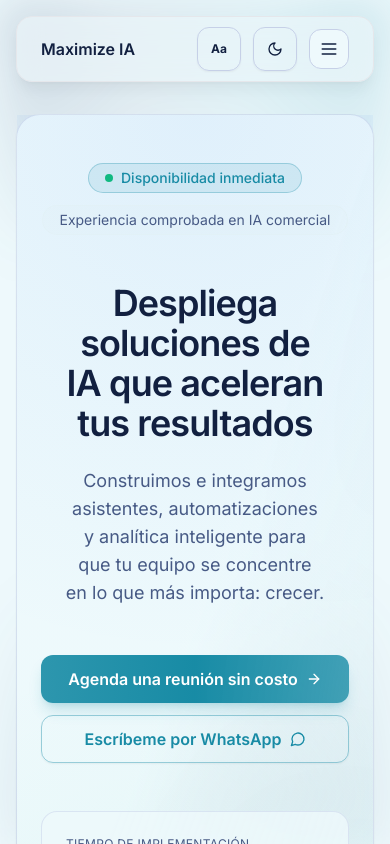
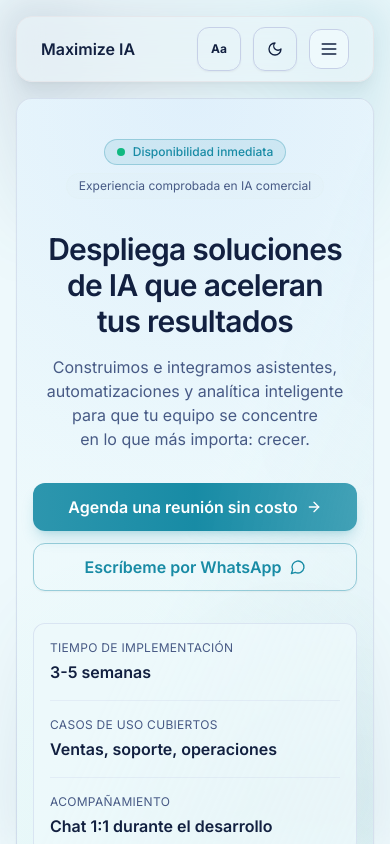
Before and after one commit to maximodip/maximize-ai-website, a Next.js app: page / in a window 390 px wide. Shown: the top 844 px of the page. Built offline with nearby package versions, Linux system fonts and the light colour scheme.

Commit message:
Refactor SiteHeader component to improve navigation behavior by adding checks for home page and enhancing scroll functionality. Update HeroSection styles for better layout and responsiveness, including adjustments to spacing and text sizes for improved readability.

```diff
--- a/src/components/sections/hero-section.tsx
+++ b/src/components/sections/hero-section.tsx
@@ -6,26 +6,26 @@ import { cn } from "@/lib/utils";
 
 export const HeroSection = () => {
   return (
-    <section className="relative isolate mt-12 rounded-3xl border border-border/60 bg-gradient-to-br from-background via-background to-primary/5 px-6 py-12 shadow-sm md:mt-16 md:px-12 md:py-16 animate-in fade-in slide-in-from-bottom-4 duration-700">
-      <div className="pointer-events-none absolute inset-0 -z-10 bg-[radial-gradient(circle_at_top,_rgba(59,130,246,0.08),_transparent_55%)]" />
-      <div className="pointer-events-none absolute inset-0 -z-10 bg-[radial-gradient(circle_at_bottom,_rgba(16,185,129,0.05),_transparent_45%)]" />
+    <section className="relative isolate mt-8 rounded-2xl border border-border/60 bg-gradient-to-br from-background via-background to-primary/5 px-4 py-10 shadow-sm md:mt-16 md:rounded-3xl md:px-12 md:py-16 animate-in fade-in slide-in-from-bottom-4 duration-700">
+      <div className="pointer-events-none absolute inset-0 -z-10 rounded-2xl bg-[radial-gradient(circle_at_top,_rgba(59,130,246,0.08),_transparent_55%)] md:rounded-3xl" />
+      <div className="pointer-events-none absolute inset-0 -z-10 rounded-2xl bg-[radial-gradient(circle_at_bottom,_rgba(16,185,129,0.05),_transparent_45%)] md:rounded-3xl" />
 
-      <div className="relative mx-auto flex max-w-5xl flex-col items-center gap-12 text-center">
-        <div className="flex flex-wrap items-center justify-center gap-3 text-sm">
-          <span className="inline-flex items-center gap-2 rounded-full border border-primary/30 bg-primary/10 px-4 py-1 font-medium text-primary">
+      <div className="relative mx-auto flex max-w-5xl flex-col items-center gap-8 text-center md:gap-12">
+        <div className="flex flex-wrap items-center justify-center gap-2 text-sm sm:gap-3">
+          <span className="inline-flex items-center gap-2 rounded-full border border-primary/30 bg-primary/10 px-3 py-1 text-xs font-medium text-primary sm:px-4 sm:text-sm">
             <span className="inline-block h-2 w-2 rounded-full bg-emerald-500" />
             Disponibilidad inmediata
           </span>
-          <span className="inline-flex items-center gap-2 rounded-full border border-muted/60 bg-muted/20 px-4 py-1 text-muted-foreground">
+          <span className="inline-flex items-center gap-2 rounded-full border border-muted/60 bg-muted/20 px-3 py-1 text-xs text-muted-foreground sm:px-4 sm:text-sm">
             Experiencia comprobada en IA comercial
           </span>
         </div>
 
-        <div className="space-y-6">
-          <h1 className="text-balance text-4xl font-semibold tracking-tight text-foreground sm:text-5xl md:text-6xl">
+        <div className="space-y-4 md:space-y-6">
+          <h1 className="text-balance text-3xl font-semibold tracking-tight text-foreground sm:text-4xl md:text-5xl lg:text-6xl">
             Despliega soluciones de IA que aceleran tus resultados
           </h1>
-          <p className="mx-auto max-w-3xl text-balance text-lg text-muted-foreground md:text-xl">
+          <p className="mx-auto max-w-3xl text-balance text-base text-muted-foreground sm:text-lg md:text-xl">
             Construimos e integramos asistentes, automatizaciones y analítica
             inteligente para que tu equipo se concentre en lo que más importa:
             crecer.
@@ -39,7 +39,7 @@ export const HeroSection = () => {
             rel="noreferrer"
             className={cn(
               buttonVariants({ size: "lg" }),
-              "group w-full sm:w-auto",
+              "group w-full sm:w-auto"
             )}
           >
             <span className="inline-flex items-center gap-2">
@@ -56,7 +56,7 @@ export const HeroSection = () => {
             rel="noreferrer"
             className={cn(
               buttonVariants({ variant: "outline", size: "lg" }),
-              "group w-full border-primary/40 text-primary transition-colors hover:border-primary hover:bg-primary/10 sm:w-auto",
+              "group w-full border-primary/40 text-primary transition-colors hover:border-primary hover:bg-primary/10 sm:w-auto"
             )}
           >
             <span className="inline-flex items-center gap-2">
@@ -69,18 +69,18 @@ export const HeroSection = () => {
           </Link>
         </div>
 
-        <div className="grid w-full gap-4 rounded-2xl border border-border/50 bg-background/80 p-6 text-left sm:grid-cols-3">
-          <div className="space-y-1">
+        <div className="grid w-full gap-4 rounded-xl border border-border/50 bg-background/80 p-4 text-left sm:grid-cols-3 sm:rounded-2xl sm:p-6">
+          <div className="space-y-1 border-b border-border/30 pb-4 sm:border-b-0 sm:border-r sm:pb-0 sm:pr-4 last:border-0">
             <p className="text-xs uppercase tracking-wide text-muted-foreground">
               Tiempo de implementación
             </p>
-            <p className="text-lg font-semibold">3-5 semanas</p>
+            <p className="text-base font-semibold sm:text-lg">3-5 semanas</p>
           </div>
-          <div className="space-y-1">
+          <div className="space-y-1 border-b border-border/30 pb-4 sm:border-b-0 sm:border-r sm:pb-0 sm:px-4 last:border-0">
             <p className="text-xs uppercase tracking-wide text-muted-foreground">
               Casos de uso cubiertos
             </p>
-            <p className="text-lg font-semibold">
+            <p className="text-base font-semibold sm:text-lg">
               Ventas, soporte, operaciones
             </p>
           </div>
@@ -88,7 +88,7 @@ export const HeroSection = () => {
             <p className="text-xs uppercase tracking-wide text-muted-foreground">
               Acompañamiento
             </p>
-            <p className="text-lg font-semibold">
+            <p className="text-base font-semibold sm:text-lg">
               Chat 1:1 durante el desarrollo
             </p>
           </div>
--- a/src/components/site-header.tsx
+++ b/src/components/site-header.tsx
@@ -47,6 +47,13 @@ export const SiteHeader = () => {
 
     setIsAnimatingToHome(true);
 
+    // Check if we're not on the home page
+    if (window.location.pathname !== "/") {
+      // Navigate to home page first
+      window.location.href = "/";
+      return;
+    }
+
     window.scrollTo({
       top: 0,
       behavior: "smooth",
@@ -55,6 +62,27 @@ export const SiteHeader = () => {
     setTimeout(() => {
       setIsAnimatingToHome(false);
     }, ANIMATION_COMPLETE_DELAY);
+  };
+
+  const handleNavClick = (
+    e: React.MouseEvent<HTMLAnchorElement>,
+    sectionId: string
+  ) => {
+    e.preventDefault();
+    handleCloseMenu();
+
+    // Check if we're not on the home page
+    if (window.location.pathname !== "/") {
+      // Navigate to home page with the hash
+      window.location.href = `/#${sectionId}`;
+      return;
+    }
+
+    // If we're on the home page, scroll to the section
+    const section = document.getElementById(sectionId);
+    if (section) {
+      section.scrollIntoView({ behavior: "smooth" });
+    }
   };
 
   // Close menu when clicking outside
@@ -274,6 +302,7 @@ export const SiteHeader = () => {
               href="/#features"
               className={getNavLinkClasses("features")}
               data-section="features"
+              onClick={(e) => handleNavClick(e, "features")}
             >
               Servicios
             </Link>
@@ -281,6 +310,7 @@ export const SiteHeader = () => {
               href="/#how"
               className={getNavLinkClasses("how")}
               data-section="how"
+              onClick={(e) => handleNavClick(e, "how")}
             >
               Proceso
             </Link>
@@ -288,6 +318,7 @@ export const SiteHeader = () => {
               href="/#faq"
               className={getNavLinkClasses("faq")}
               data-section="faq"
+              onClick={(e) => handleNavClick(e, "faq")}
             >
               FAQ
             </Link>
@@ -295,6 +326,7 @@ export const SiteHeader = () => {
               href="/#about"
               className={getNavLinkClasses("about")}
               data-section="about"
+              onClick={(e) => handleNavClick(e, "about")}
             >
               Quién soy
             </Link>
@@ -311,6 +343,7 @@ export const SiteHeader = () => {
                 buttonVariants(),
                 "hidden md:inline-flex h-10 px-6"
               )}
+              onClick={(e) => handleNavClick(e, "book")}
             >
               Contacto
             </Link>
@@ -351,7 +384,7 @@ export const SiteHeader = () => {
                 href="/#features"
                 className={getMobileNavLinkClasses("features")}
                 data-section="features"
-                onClick={handleCloseMenu}
+                onClick={(e) => handleNavClick(e, "features")}
               >
                 Servicios
               </Link>
@@ -359,7 +392,7 @@ export const SiteHeader = () => {
                 href="/#how"
                 className={getMobileNavLinkClasses("how")}
                 data-section="how"
-                onClick={handleCloseMenu}
+                onClick={(e) => handleNavClick(e, "how")}
               >
                 Proceso
               </Link>
@@ -367,7 +400,7 @@ export const SiteHeader = () => {
                 href="/#faq"
                 className={getMobileNavLinkClasses("faq")}
                 data-section="faq"
-                onClick={handleCloseMenu}
+                onClick={(e) => handleNavClick(e, "faq")}
               >
                 FAQ
               </Link>
@@ -375,7 +408,7 @@ export const SiteHeader = () => {
                 href="/#about"
                 className={getMobileNavLinkClasses("about")}
                 data-section="about"
-                onClick={handleCloseMenu}
+                onClick={(e) => handleNavClick(e, "about")}
               >
                 Quién soy
               </Link>
@@ -385,7 +418,7 @@ export const SiteHeader = () => {
                   buttonVariants(),
                   "w-fit h-10 px-6 mt-2 relative z-10"
                 )}
-                onClick={handleCloseMenu}
+                onClick={(e) => handleNavClick(e, "book")}
               >
                 Contacto
               </Link>
```
